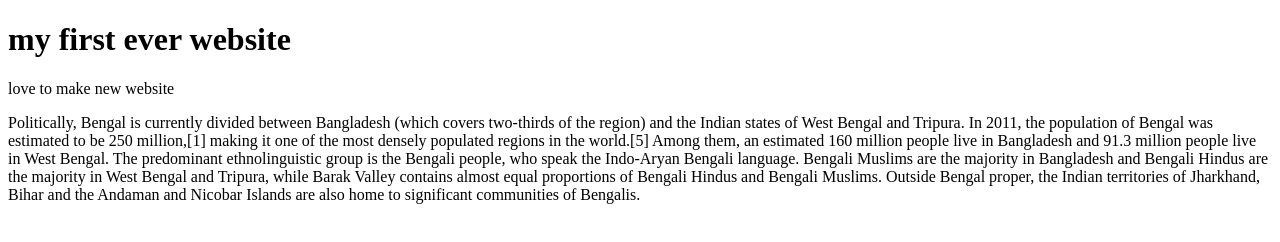
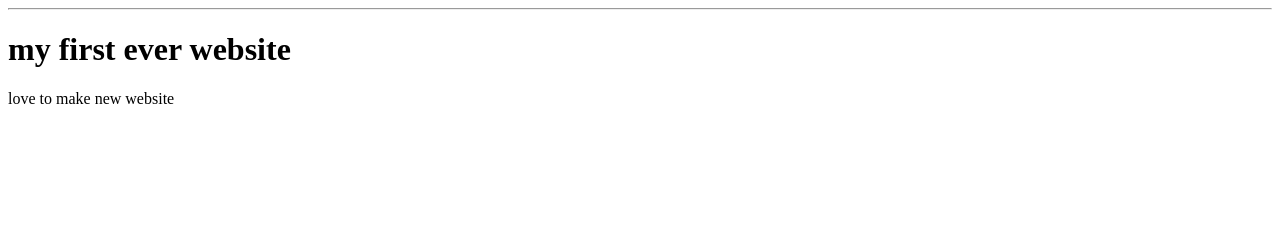
Before and after one commit to Naimulweb/my-first-website, a plain HTML site: page index.html in a window 1280 px wide. Drawn offline with Linux system fonts and the light colour scheme.

Commit message:
horizontal

```diff
--- a/index.html
+++ b/index.html
@@ -5,9 +5,8 @@
     <meta name="viewport" content="width=, initial-scale=1.0">
     <title>Document</title>
 </head>
-<body>
+<body> <hr>
    <h1> my first ever website</h1>
    <p>love to make new website</p>
-   Politically, Bengal is currently divided between Bangladesh (which covers two-thirds of the region) and the Indian states of West Bengal and Tripura. In 2011, the population of Bengal was estimated to be 250 million,[1] making it one of the most densely populated regions in the world.[5] Among them, an estimated 160 million people live in Bangladesh and 91.3 million people live in West Bengal. The predominant ethnolinguistic group is the Bengali people, who speak the Indo-Aryan Bengali language. Bengali Muslims are the majority in Bangladesh and Bengali Hindus are the majority in West Bengal and Tripura, while Barak Valley contains almost equal proportions of Bengali Hindus and Bengali Muslims. Outside Bengal proper, the Indian territories of Jharkhand, Bihar and the Andaman and Nicobar Islands are also home to significant communities of Bengalis.
 </body>
 </html>
```
